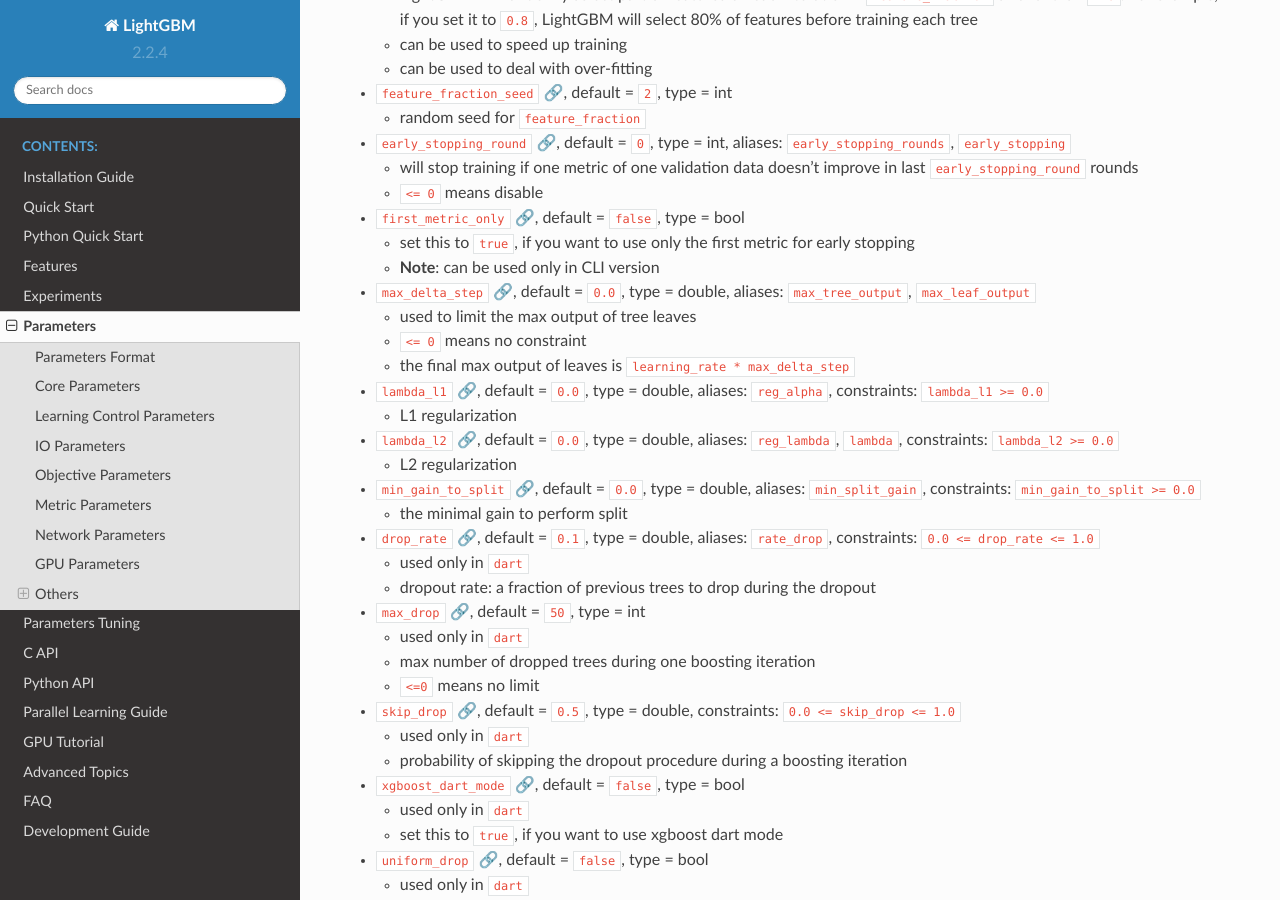
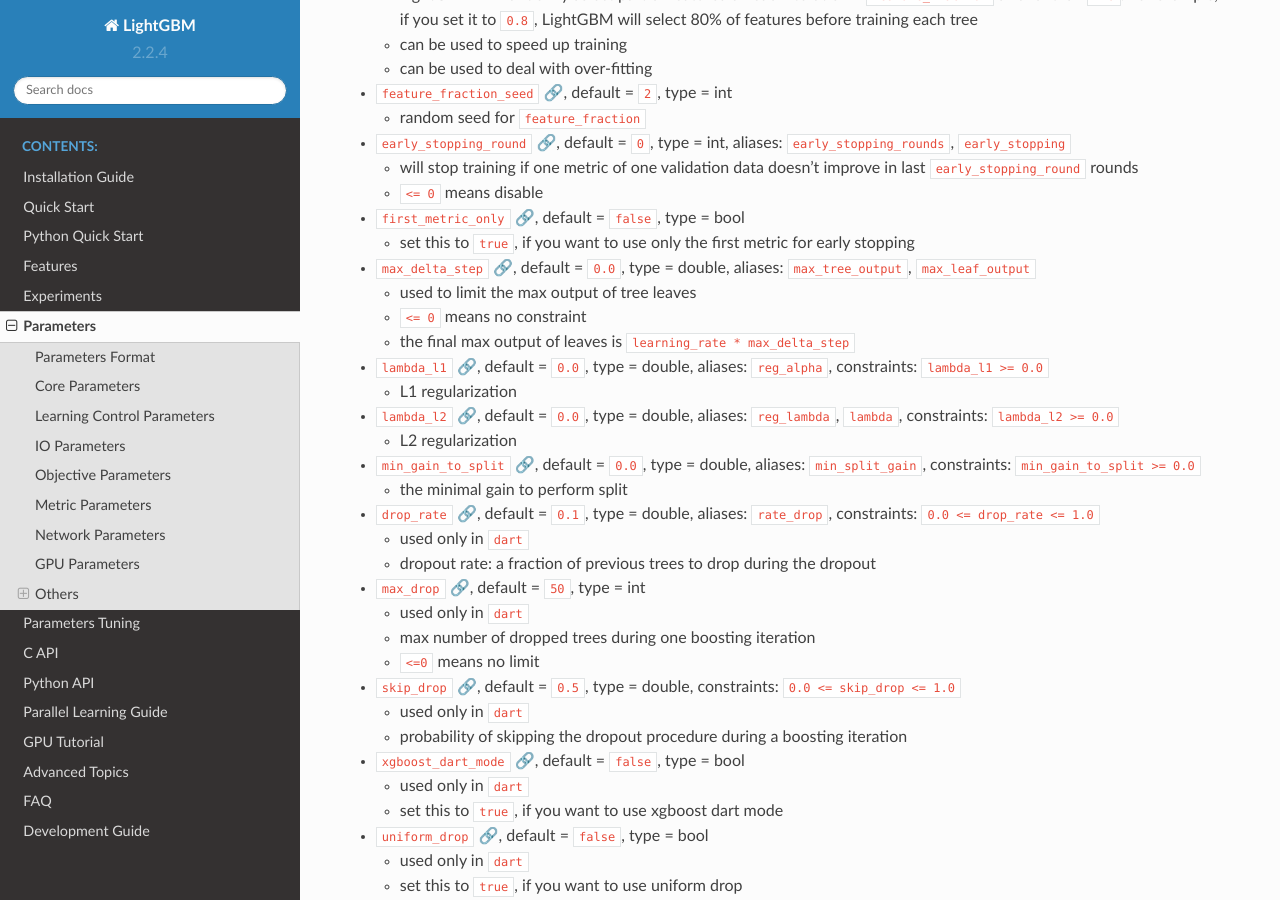
Before and after one commit to microsoft/LightGBM, a Sphinx documentation site: the page built from docs/Parameters.rst, in a window 1280 px wide and 900 px high, scrolled down 3567 px. Built offline with Sphinx 7.4.7 and the Read the Docs theme 2.0.0, drawn with Linux system fonts in a browser that asks for light colours.

Commit message:
removed note about CLI only usage

```diff
--- a/docs/Parameters.rst
+++ b/docs/Parameters.rst
@@ -243,8 +243,6 @@
 -  ``first_metric_only`` :raw-html:`<a id="first_metric_only" title="Permalink to this parameter" href="#first_metric_only">&#x1F517;&#xFE0E;</a>`, default = ``false``, type = bool
 
    -  set this to ``true``, if you want to use only the first metric for early stopping
-
-   -  **Note**: can be used only in CLI version
 
 -  ``max_delta_step`` :raw-html:`<a id="max_delta_step" title="Permalink to this parameter" href="#max_delta_step">&#x1F517;&#xFE0E;</a>`, default = ``0.0``, type = double, aliases: ``max_tree_output``, ``max_leaf_output``
 
```
Also changed, not shown: 1 other file.
